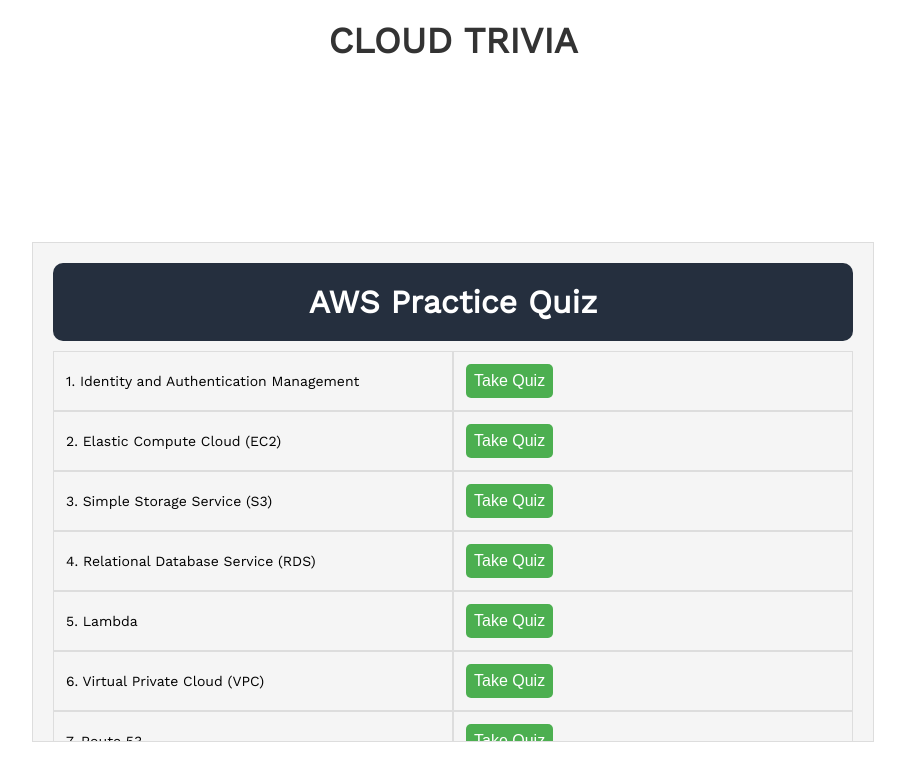
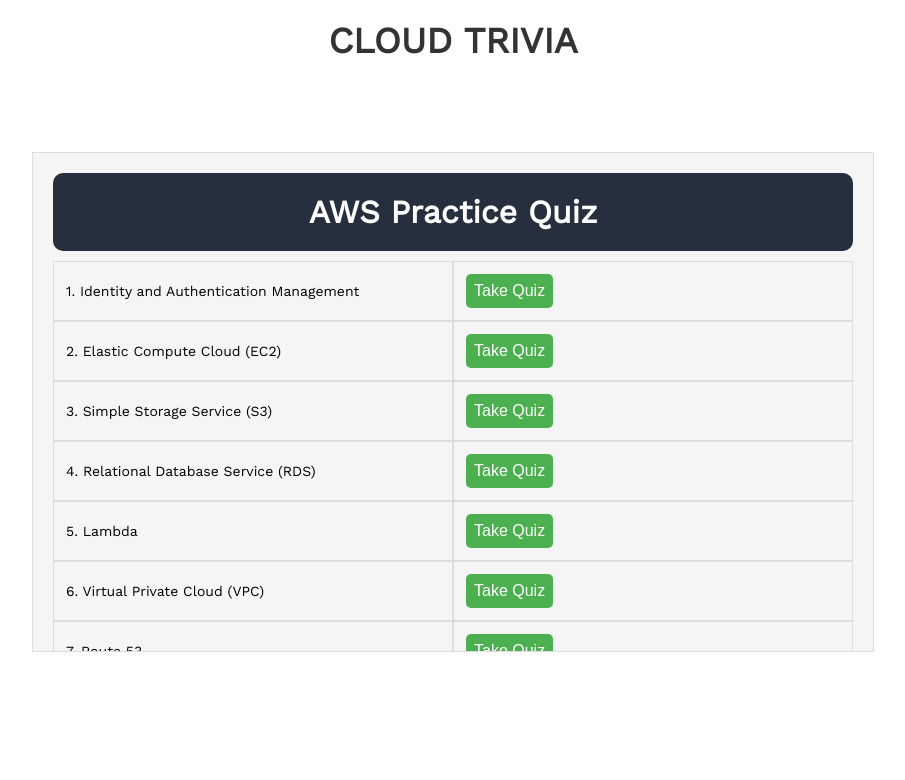
Before and after one commit to codeshari/cloudquizapp, a React (Create React App) app: page / in a window 1280 px wide. Shown: the top 780 px of the page, without its empty margins (187-1092 px from the left). Built offline with nearby package versions, Linux system fonts and the light colour scheme.

Commit message:
style change in app

```diff
--- a/src/App.css
+++ b/src/App.css
@@ -24,7 +24,7 @@
   }
 }
 .Quiz {
-  width: 80%; /* Adjust as needed */
+  width: 100%; /* Adjust as needed */
   max-width: 600px; /* Adjust as needed */
   margin: 0 auto;
 }
@@ -53,22 +53,21 @@
 }
 
 body {
-    font-family: 'Work Sans';  font-family: 'Work Sans';
+  font-family: 'Work Sans';  font-family: 'Work Sans';
   margin: 0;
 }
 
 /* Content container styles */
 .content-container {
   background-color: #fff;
-  min-height: 100vh;
   display: flex;
   flex-direction: column;
   justify-content: center;
+  margin: auto;
   align-items: center;
   width: 80%; /* Adjust the width as needed */
   max-width: 1200px; /* Add a max-width to prevent container from becoming too wide */
-  margin-left: auto;
-  margin-right: auto;
+  margin-top: 40px;
 }
 
 /* Responsive Styles */
```
